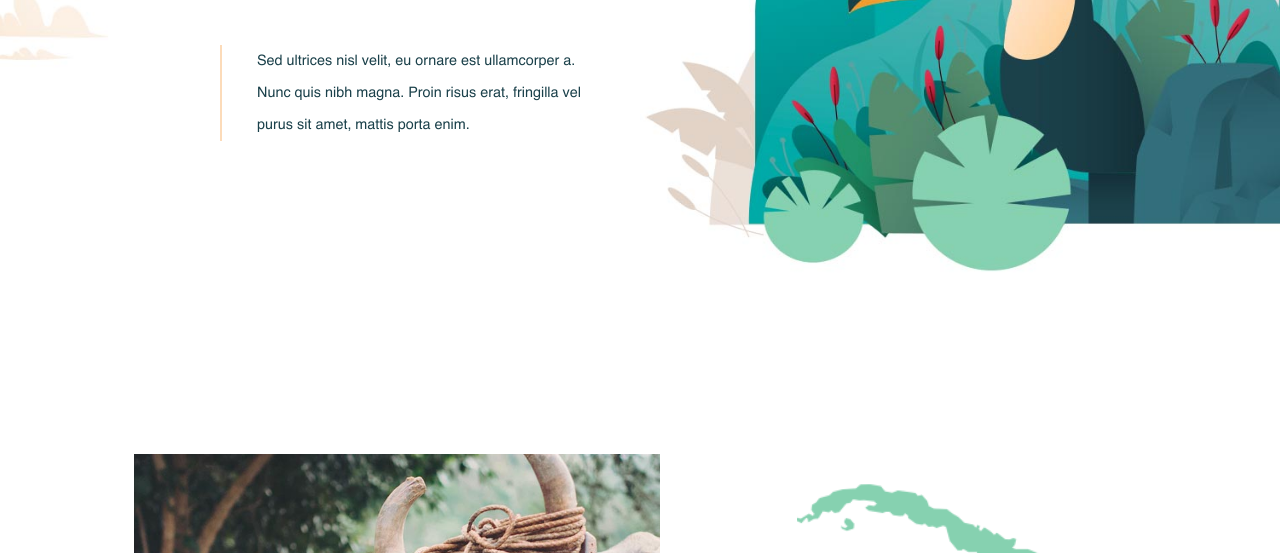
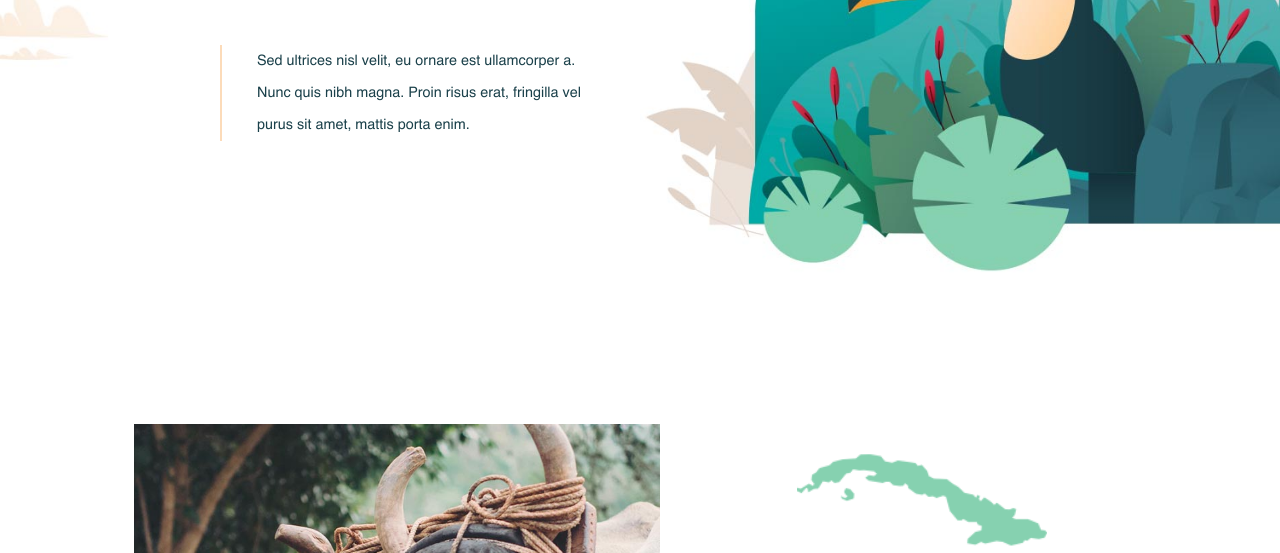
Before and after one commit to nasrin-jafari/bejourney, a plain HTML site: page html/page-tours.html in a window 1280 px wide. Shown: the part 247-800 px from the top of the page. Drawn offline with Linux system fonts and the light colour scheme.

Commit message:
fix(tours): deleting extra CSS styles

```diff
--- a/css/tours-page.css
+++ b/css/tours-page.css
@@ -5,9 +5,11 @@
 .container {
     width: 100%;
 }
+
 #main {
     transition: 0.5s;
 }
+
 .header {
     width: 100%;
     display: flex;
@@ -42,12 +44,6 @@
     }
 }
 
-/* .header.active.sticky {
-  position: fixed;
-  top: 0;
-  animation: 0.3s ease-in-out;
-} */
-
 .header__logo {
     width: 70%;
     height: 100%;
@@ -57,6 +53,7 @@
     width: 170px;
     height: 50px;
 }
+
 .header__hamburger {
     width: 25px;
     display: flex;
@@ -66,12 +63,14 @@
     gap: 6px;
     cursor: pointer;
 }
+
 .header__bar {
     width: 100%;
     height: 2px;
     background-color: #00A2A0;
     border-radius: 5px;
 }
+
 .sidebar {
     display: flex;
     flex-direction: column;
@@ -88,12 +87,14 @@
     overflow-x: hidden;
     transition: 0.5s;
 }
+
 .sidebar__cross {
     display: flex;
     justify-content: flex-end;
     align-items: center;
     cursor: pointer;
 }
+
 .sidebar__links {
     display: flex;
     flex-direction: column;
@@ -101,12 +102,14 @@
     align-items: flex-start;
     line-height: 2.5em;
 }
+
 .sidebar__button {
     display: flex;
     justify-content: center;
     align-items: center;
     cursor: pointer;
 }
+
 .buy-now {
     width: 100%;
     padding: 12px 20px;
@@ -118,9 +121,11 @@
     font-weight: var(--font-weight-bold);
     cursor: pointer;
 }
+
 .buy-now:hover {
     background-color: #089D9B;
 }
+
 .nav-link {
     font-family: var(--font-popins);
     color: var(--color-text-bg-green);
@@ -128,20 +133,25 @@
     transition: 0.5s ease;
     cursor: pointer;
 }
+
 .nav-link.sidebarColor {
     color: #9DA6A6;
     transition: 0.1s ease;
 
 }
+
 .nav-link.sidebarColor:hover {
     color: var(--color-text-white);
 }
+
 .nav-link.active {
     color: var(--color-text-white);
 }
+
 .nav-link:hover {
     color: var(--color-text-dark);
 }
+
 .overlay {
     position: fixed;
     z-index: 98;
@@ -161,16 +171,10 @@
     transition: opacity 0.3s ease-in-out, visibility 0s linear 0s;
 }
 
-/* .sticky {
-  position: fixed;
-  top: 0;
-  width: 100%;
-  z-index: 9999;
-  transition: top 0.3s ease-in-out;
-} */
 .header__desktop {
     display: none;
 }
+
 .desktop__links {
     display: none;
 }
@@ -185,6 +189,7 @@
     background-size: cover;
     background-color: #ECE1DA;
 }
+
 .footer {
     width: 100%;
     padding: 100px 50px;
@@ -194,6 +199,7 @@
     align-items: center;
 
 }
+
 .footer__text {
     max-width: 620px;
     padding: 50px 0;
@@ -204,11 +210,13 @@
     font-weight: var(--font-weight-normal);
     font-size: var(--font-body-defult);
 }
+
 .footer__social {
     display: flex;
     justify-content: center;
     align-items: center;
 }
+
 .footer__icons {
     width: 32px;
     height: 32px;
@@ -219,17 +227,21 @@
     align-items: center;
     cursor: pointer;
 }
+
 .footer__icons:hover {
     background-color: #047876;
 }
+
 .footer__social-containers {
     padding: 0 10px 0 10px;
 }
+
 .footer__line {
     width: 100%;
     height: 1px;
     background-color: #51504f46;
 }
+
 .footer__copyright {
     padding: 40px 50px;
     color: var(--color-text-dark);
@@ -238,10 +250,12 @@
     font-size: 0.8rem;
     text-align: center;
 }
+
 .footer__links {
     color: var(--color-text-bg-green);
     cursor: pointer;
 }
+
 .footer__links:hover {
     text-decoration: underline;
 }
@@ -295,7 +309,7 @@
 
 .places-part {
 
-    padding: 310px 10px 0 10px
+    padding: 280px 10px 0 10px
 }
 
 .section {
@@ -498,6 +512,7 @@
     .header__desktop {
         display: none;
     }
+
     .desktop__links {
         display: none;
     }
@@ -576,6 +591,7 @@
         padding: 30px 28px;
         background-color: transparent;
     }
+
     .header.sticky {
         padding: 5px 28px;
         height: 60px;
@@ -583,26 +599,32 @@
         opacity: 0.9;
         background-color: var(--color-text-white);
     }
+
     .header__logo__img.sticky {
         width: 120px;
         height: 35px;
         margin-top: 12px;
     }
+
     .header__logo {
         width: 60%;
         height: 100%;
     }
+
     .header__hamburger {
         width: 10%;
         align-items: flex-end;
     }
+
     .header__bar {
         width: 25px;
     }
+
     .header__logo__img {
         width: 205px;
         height: 100%;
     }
+
     .header__desktop {
         width: 30%;
         display: flex;
@@ -621,9 +643,11 @@
         font-weight: var(--font-weight-normal);
         cursor: pointer;
     }
+
     .desktop__buy-now:hover {
         background-color: #089D9B;
     }
+
     .desktop__links {
         display: none;
     }
@@ -747,22 +771,27 @@
         padding: 30px 32px;
         background-color: transparent;
     }
+
     .header__hamburger {
         display: none;
     }
+
     .desktop__links {
         display: flex;
         gap: 40px;
         width: 55%;
     }
+
     .nav-link {
         font-weight: var(--font-weight-bold);
         font-size: 0.87rem;
         letter-spacing: 1px;
     }
+
     .nav-link.activ {
         color: var(--color-text-dark);
     }
+
     .header__logo {
         width: 280px;
         height: 100%;
```
